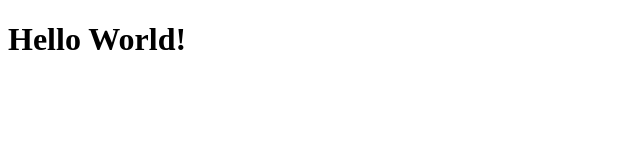
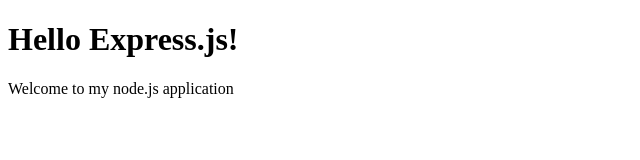
Before and after one commit to pjzbrown/web-server, a website: page public/index.html in a window 1280 px wide. Shown: the whole page, without its empty margins (0-640 px from the left). Drawn offline with Linux system fonts and the light colour scheme.

Commit message:
New <p> section in index.html

```diff
--- a/public/index.html
+++ b/public/index.html
@@ -5,6 +5,7 @@
 		<title>My App</title>
 	</head>
 	<body>
-		<h1>Hello World!</h1>
+		<h1>Hello Express.js!</h1>
+		<p>Welcome to my node.js application</p>
 	</body>
 </html>
```
